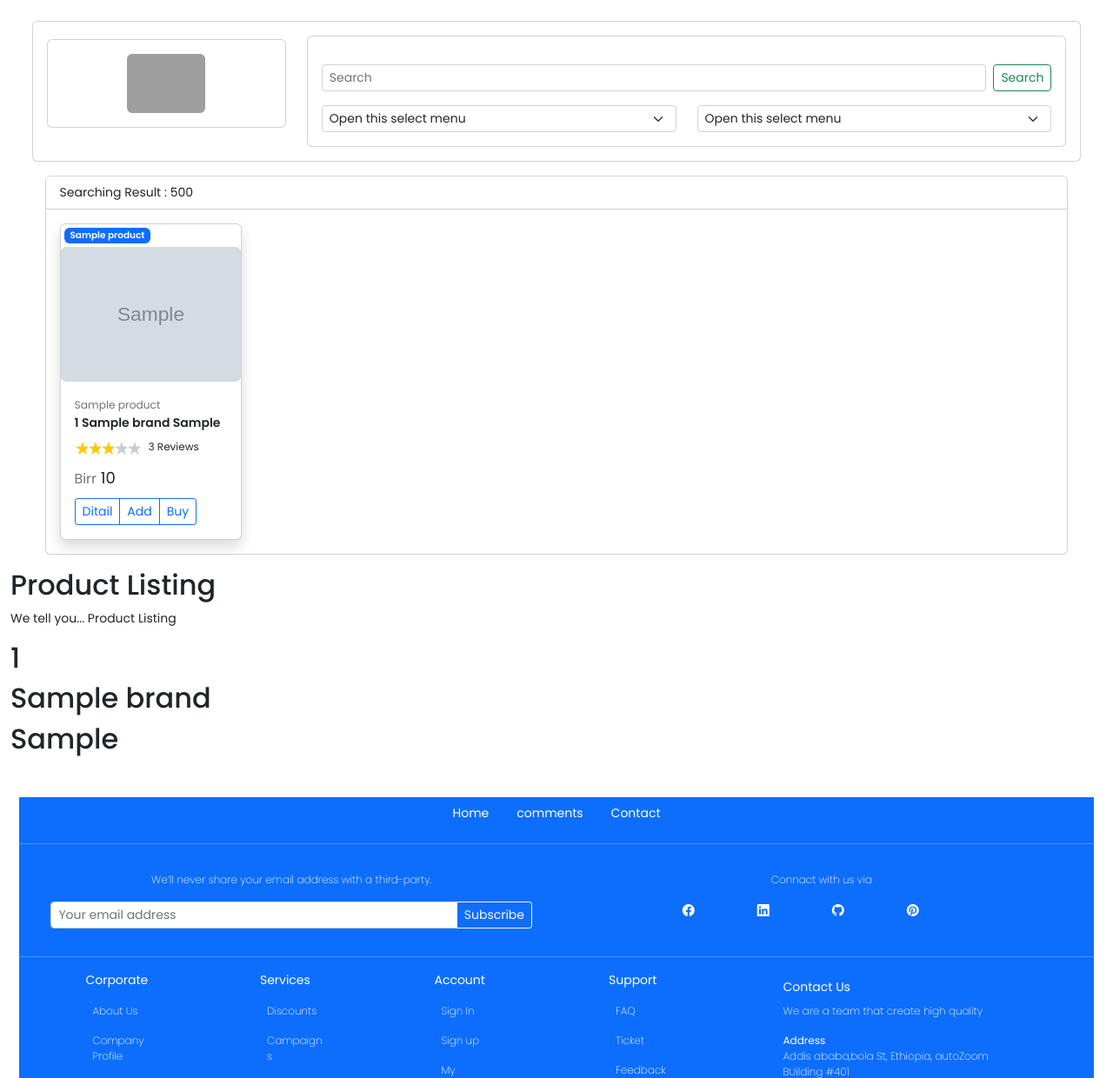
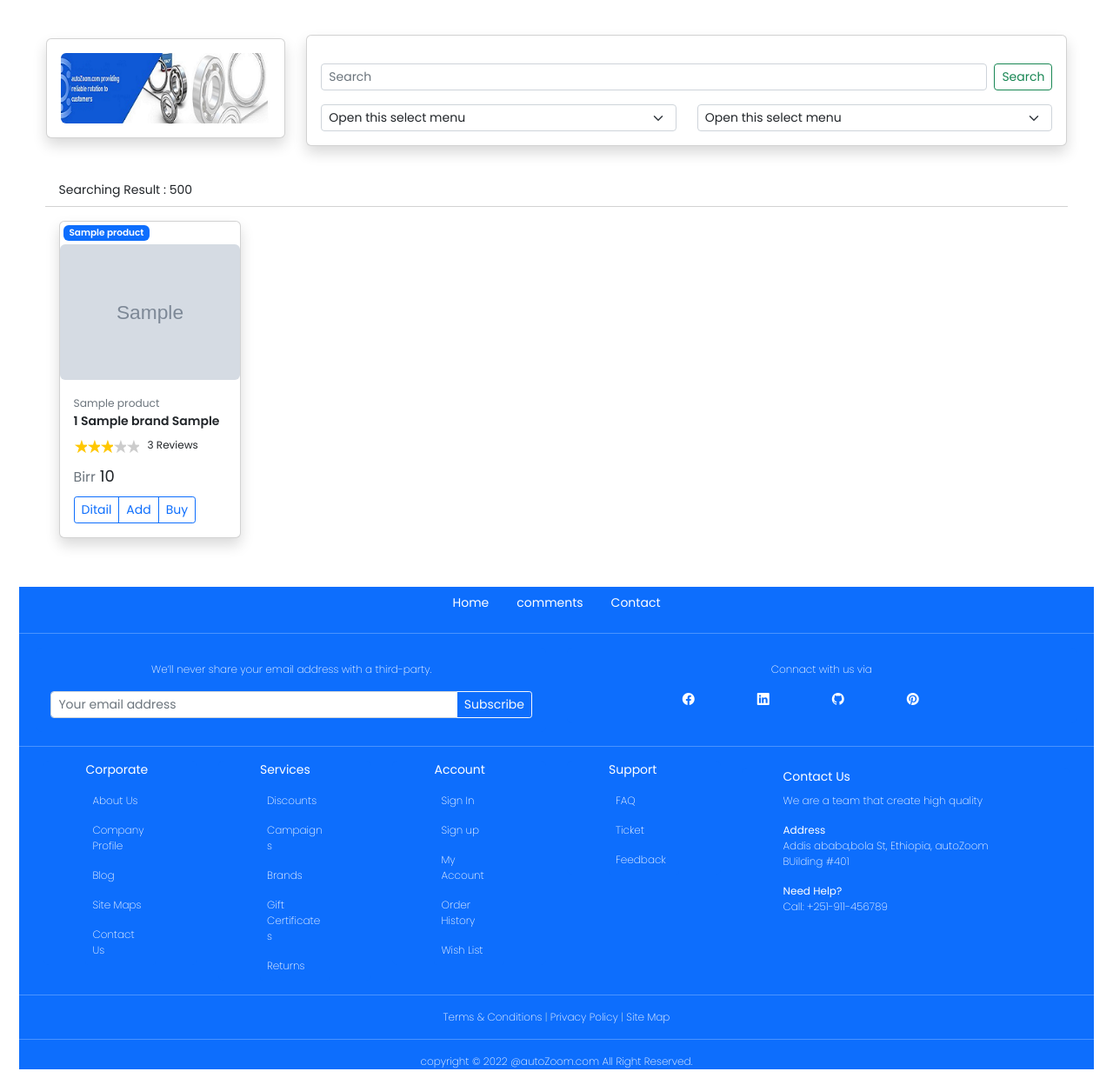
Before and after one commit to temesgen-zenebe/autoZoom.com, a Django app: template templates/products/product_list.html in a window 1280 px wide. Shown: the part 72-1312 px from the top of the page at 87% size. Run offline with Django 4.2, Linux system fonts and the light colour scheme; the template is opened without the code that fills it: most values are stand-ins (such as "Sample title", 1, 10 or a date in 2020); grey boxes marked "Sample" are stand-in pictures; some libraries are stand-ins or nearby versions; grey boxes are pictures that could not be loaded.

```diff
--- a/templates/products/product_list.html
+++ b/templates/products/product_list.html
@@ -1,22 +1,26 @@
 {% extends "_base.html" %}
+{% load static %}
+{% block javascript %}
+   <script type="text/javascript" src="{% static 'js/main.js' %}" defer ></script>
+{% endblock %}
 {% block title %} Product Listing{% endblock %}
 {% block main %}
 
     <div class="container my-3 mx-auto rounded" style="max-width: 98%;">
         <div class="row gap-0 justify-content-center">
             <div class="col-12 col-sm-12 mb-3">
-              <div class="card mx-auto ">
+              <div class="card mx-auto border-0">
                 <div class="card-body ">
                   <div class="row gap-0 justify-content-center">
                     <div class=" col-12 col-sm-3 my-1">
-                      <div class="card ">
+                      <div class="card shadow ">
                         <div class="card-body">
-                          <img src="https://5.imimg.com/data5/IQ/WP/MY-10821690/taper-roller-bearings-250x250.png"  style="width:90px;hight:150px;" class="rounded mx-auto d-block" alt="...">
+                          <img src="{% static 'images/skf-hero2.png' %}"  style="max-width:100%;hight:100px;" class="rounded mx-auto d-block" alt="...">
                         </div>
                       </div>
                     </div>
                     <div class=" col-12 col-sm-9">
-                      <div class="card">
+                      <div class="card shadow">
                         <div class="card-body">
 
                           <div class="row my-3">
@@ -56,7 +60,7 @@
               </div>
             </div>
             <div class="col-12 col-sm-12 ">
-              <div class="card mx-auto ">
+              <div class="card mx-auto border-0">
                 <div class="card-header bg-white ">
                   Searching Result : 500
                 </div>
@@ -73,8 +77,8 @@
                                 <span class="badge text-bg-primary m-1">{{product.label}}</span>
                             {% endif %}
                         </div>
-                        {% if product.picture.picture2 %}
-                        <img src="{{product.picture.picture2.url}}"
+                        {% if product.picture.picture %}
+                        <img src="{{product.picture.picture.url}}"
                          style="width:100%;hight:100px;"
                          class="rounded card-img-top mx-auto d-block" alt="...">
                         {% else %}
@@ -138,21 +142,5 @@
               </div>
             </div>
         </div>
-        <div class="row">
-          <div class="col">
-
-
-                <h2> Product Listing</h2>
-                <p>We tell you... Product Listing</p>
-
-                {% for product in productList %}
-                <h2>{{product.part_number}}</h2>
-                <h2>{{product.brand}}</h2>
-                <h2>{{product.brand.made_in}}</h2>
-                {% endfor %}
-
-          </div>
-
-        </div>
     </div>
 {% endblock %}
```
Also changed, not shown: static/images/logo2.jpg, static/images/logo4.png (added), static/images/skf-hero2.png (added).
